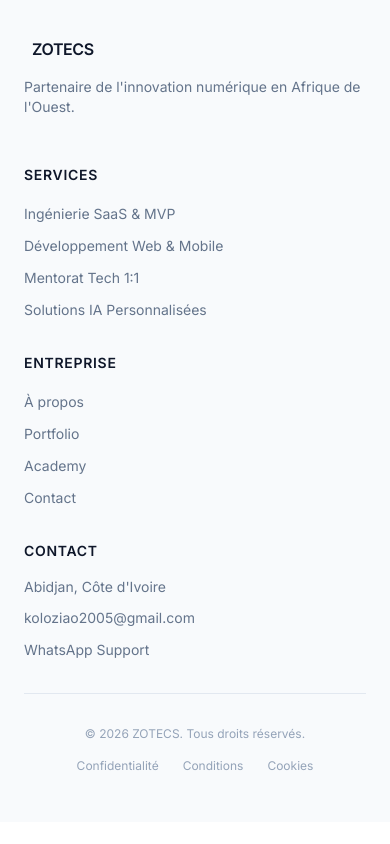
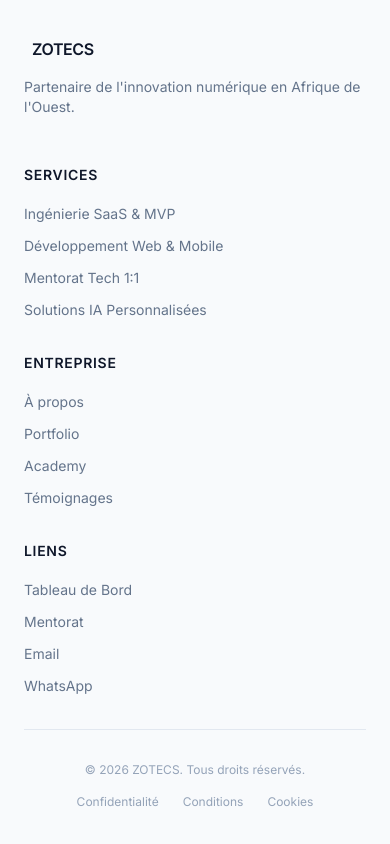
Before and after one commit to ZiaoKolo/INOVEXIA, a React (Vite) app: page /blog in a window 390 px wide. Shown: the part 4274-5118 px from the top of the page. Before the commit the page ends 5096 px from the top, so only its background shows below. Built offline with nearby package versions, Linux system fonts and the light colour scheme; some icons are missing.

Commit message:
Improve footer links and mobile navigation

```diff
--- a/src/components/Footer.jsx
+++ b/src/components/Footer.jsx
@@ -33,16 +33,16 @@ const Footer = () => {
               Partenaire de l'innovation numérique en Afrique de l'Ouest.
             </p>
             <div className="flex gap-4">
-              <a href="#" className="text-slate-400 hover:text-blue-600 dark:hover:text-blue-400 transition-colors">
+              <a href="https://twitter.com" target="_blank" rel="noopener noreferrer" className="text-slate-400 hover:text-blue-600 dark:hover:text-blue-400 transition-colors">
                 <iconify-icon icon="solar:twitter-linear" width="20"></iconify-icon>
               </a>
-              <a href="#" className="text-slate-400 hover:text-blue-600 dark:hover:text-blue-400 transition-colors">
+              <a href="https://linkedin.com" target="_blank" rel="noopener noreferrer" className="text-slate-400 hover:text-blue-600 dark:hover:text-blue-400 transition-colors">
                 <iconify-icon icon="solar:linkedin-linear" width="20"></iconify-icon>
               </a>
-              <a href="#" className="text-slate-400 hover:text-blue-600 dark:hover:text-blue-400 transition-colors">
+              <a href="https://github.com" target="_blank" rel="noopener noreferrer" className="text-slate-400 hover:text-blue-600 dark:hover:text-blue-400 transition-colors">
                 <iconify-icon icon="solar:github-linear" width="20"></iconify-icon>
               </a>
-              <a href="#" className="text-slate-400 hover:text-blue-600 dark:hover:text-blue-400 transition-colors">
+              <a href="https://youtube.com" target="_blank" rel="noopener noreferrer" className="text-slate-400 hover:text-blue-600 dark:hover:text-blue-400 transition-colors">
                 <iconify-icon icon="solar:youtube-linear" width="20"></iconify-icon>
               </a>
             </div>
@@ -126,12 +126,12 @@ const Footer = () => {
               </li>
               <li>
                 {isHomePage ? (
-                  <Link to="contact" smooth={true} duration={500} className="text-sm text-slate-500 dark:text-slate-400 hover:text-blue-600 dark:hover:text-blue-400 transition-colors cursor-pointer">
-                    Contact
+                  <Link to="testimonials" smooth={true} duration={500} className="text-sm text-slate-500 dark:text-slate-400 hover:text-blue-600 dark:hover:text-blue-400 transition-colors cursor-pointer">
+                    Témoignages
                   </Link>
                 ) : (
-                  <button onClick={() => handleScrollLink('contact')} className="text-sm text-slate-500 dark:text-slate-400 hover:text-blue-600 dark:hover:text-blue-400 transition-colors cursor-pointer">
-                    Contact
+                  <button onClick={() => handleScrollLink('testimonials')} className="text-sm text-slate-500 dark:text-slate-400 hover:text-blue-600 dark:hover:text-blue-400 transition-colors cursor-pointer">
+                    Témoignages
                   </button>
                 )}
               </li>
@@ -140,19 +140,38 @@ const Footer = () => {
 
           {/* Contact */}
           <div>
-            <h3 className="text-sm font-semibold text-slate-900 dark:text-white mb-4 uppercase tracking-wider">Contact</h3>
+            <h3 className="text-sm font-semibold text-slate-900 dark:text-white mb-4 uppercase tracking-wider">Liens</h3>
             <ul className="space-y-2">
-              <li className="text-sm text-slate-500 dark:text-slate-400">
-                Abidjan, Côte d'Ivoire
+              <li>
+                {isHomePage ? (
+                  <Link to="dashboard" smooth={true} duration={500} className="text-sm text-slate-500 dark:text-slate-400 hover:text-blue-600 dark:hover:text-blue-400 transition-colors cursor-pointer">
+                    Tableau de Bord
+                  </Link>
+                ) : (
+                  <button onClick={() => handleScrollLink('dashboard')} className="text-sm text-slate-500 dark:text-slate-400 hover:text-blue-600 dark:hover:text-blue-400 transition-colors cursor-pointer">
+                    Tableau de Bord
+                  </button>
+                )}
+              </li>
+              <li>
+                {isHomePage ? (
+                  <Link to="mentorship" smooth={true} duration={500} className="text-sm text-slate-500 dark:text-slate-400 hover:text-blue-600 dark:hover:text-blue-400 transition-colors cursor-pointer">
+                    Mentorat
+                  </Link>
+                ) : (
+                  <button onClick={() => handleScrollLink('mentorship')} className="text-sm text-slate-500 dark:text-slate-400 hover:text-blue-600 dark:hover:text-blue-400 transition-colors cursor-pointer">
+                    Mentorat
+                  </button>
+                )}
               </li>
               <li>
                 <a href="mailto:koloziao2005@gmail.com" className="text-sm text-slate-500 dark:text-slate-400 hover:text-blue-600 dark:hover:text-blue-400 transition-colors">
-                  koloziao2005@gmail.com
+                  Email
                 </a>
               </li>
               <li>
-                <a href="https://whatsapp.com/dl/" target="_blank" rel="noopener noreferrer" className="text-sm text-slate-500 dark:text-slate-400 hover:text-blue-600 dark:hover:text-blue-400 transition-colors">
-                  WhatsApp Support
+                <a href="https://wa.me/2250768249990" target="_blank" rel="noopener noreferrer" className="text-sm text-slate-500 dark:text-slate-400 hover:text-blue-600 dark:hover:text-blue-400 transition-colors">
+                  WhatsApp
                 </a>
               </li>
             </ul>
```
